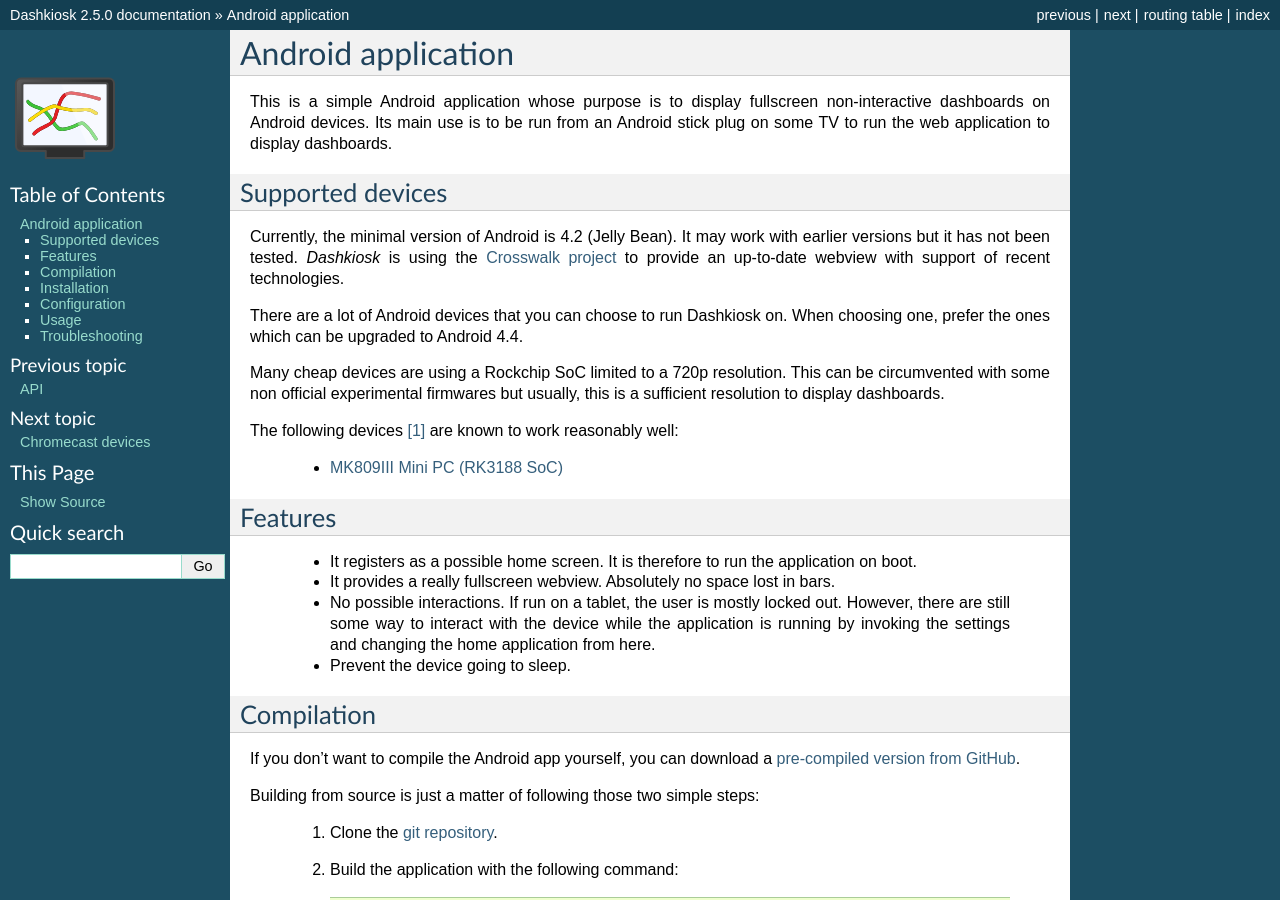
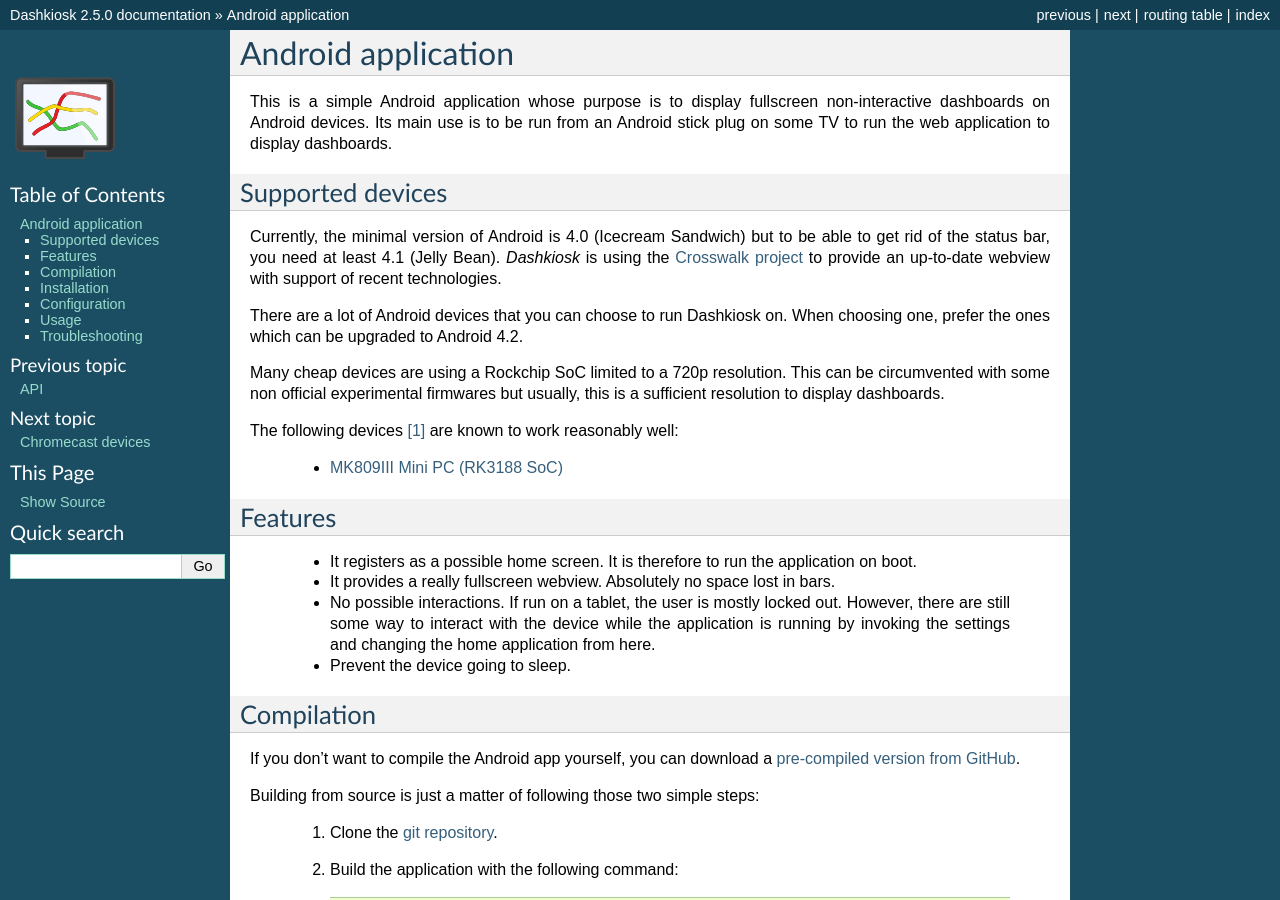
Before and after one commit to vincentbernat/dashkiosk, a Sphinx documentation site: the page built from docs/android.rst, in a window 1280 px wide and 900 px high. Built offline with Sphinx 7.4.7, drawn with Linux system fonts in a browser that asks for light colours.

Commit message:
android: add 4.0 (ICS) compatibility to documentation

```diff
--- a/docs/android.rst
+++ b/docs/android.rst
@@ -9,14 +9,14 @@ application to display dashboards.
 Supported devices
 -----------------
 
-Currently, the minimal version of Android is 4.2 (Jelly Bean). It may
-work with earlier versions but it has not been tested. *Dashkiosk* is
-using the `Crosswalk project`_ to provide an up-to-date webview with
-support of recent technologies.
+Currently, the minimal version of Android is 4.0 (Icecream Sandwich)
+but to be able to get rid of the status bar, you need at least 4.1
+(Jelly Bean). *Dashkiosk* is using the `Crosswalk project`_ to provide
+an up-to-date webview with support of recent technologies.
 
 There are a lot of Android devices that you can choose to run
 Dashkiosk on. When choosing one, prefer the ones which can be upgraded
-to Android 4.4.
+to Android 4.2.
 
 Many cheap devices are using a Rockchip SoC limited to a 720p
 resolution. This can be circumvented with some non official
```
